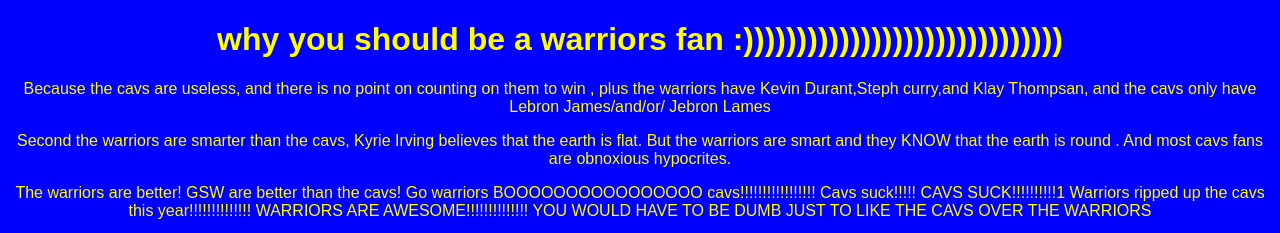
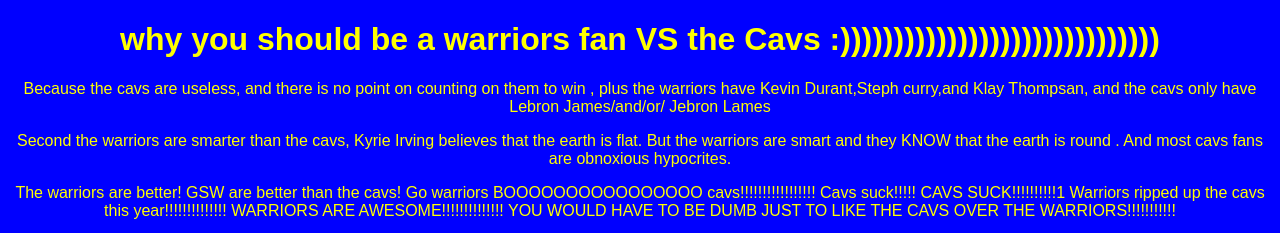
Before and after one commit to ranchdressing123/ranchdressing123.github.io, a plain HTML site: page index.html in a window 1280 px wide. Shown: the top 233 px of the page. Drawn offline with Linux system fonts and the light colour scheme; grey boxes are pictures that could not be loaded.

Commit message:
add styling to personal website

```diff
--- a/index.html
+++ b/index.html
@@ -6,7 +6,10 @@
     </head>
     <body>
 
-<h1>why you should  be a warriors fan :))))))))))))))))))))))))))))))</h1>
+<h1>why you should  be a warriors fan  VS the Cavs
+
+
+:))))))))))))))))))))))))))))))</h1>
 <p> Because the cavs are useless, and there is no point on counting on them to win
 , plus the warriors have Kevin Durant,Steph curry,and Klay Thompsan, and the
 cavs only have Lebron James/and/or/ Jebron Lames</p>
@@ -16,7 +19,7 @@
 <p> The warriors are better! GSW are better than the cavs! Go warriors BOOOOOOOOOOOOOOOO
 cavs!!!!!!!!!!!!!!!!! Cavs suck!!!!! CAVS SUCK!!!!!!!!!!1
 Warriors ripped up the cavs this year!!!!!!!!!!!!!! WARRIORS ARE AWESOME!!!!!!!!!!!!!!
-YOU WOULD HAVE TO BE DUMB JUST TO LIKE THE CAVS OVER THE WARRIORS</p>
+YOU WOULD HAVE TO BE DUMB JUST TO LIKE THE CAVS OVER THE WARRIORS!!!!!!!!!!!</p>
 <img src="http://www.thesfnews.com/wp-content/uploads/2016/07/Golden_State_Warriors_2010_04.jpg">
 <img src="http://i3.cpcache.com/product_zoom/297719121/cavaliers_suck_sweatshirt.jpg?color=White&height=460&width=460&padToSquare=true">
 <ul><Li>The cavs suck</li> </ul>
```
